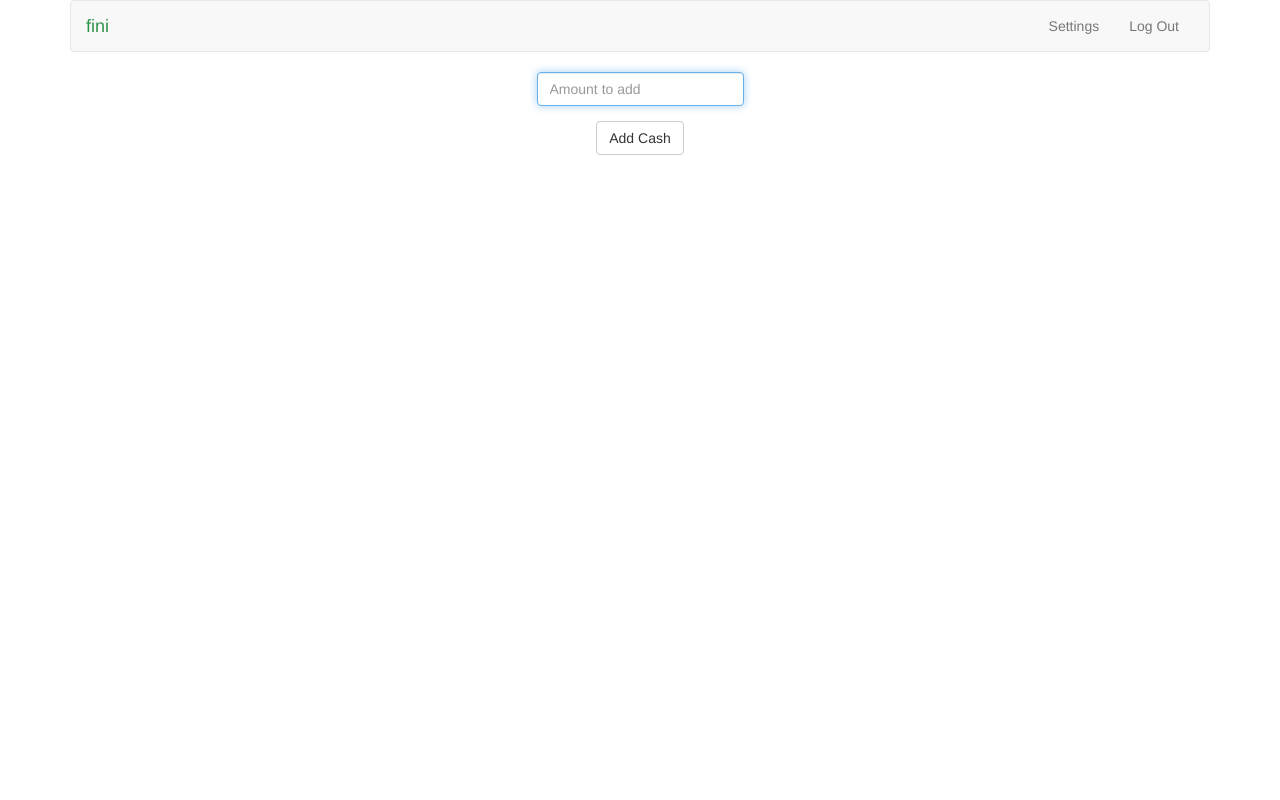
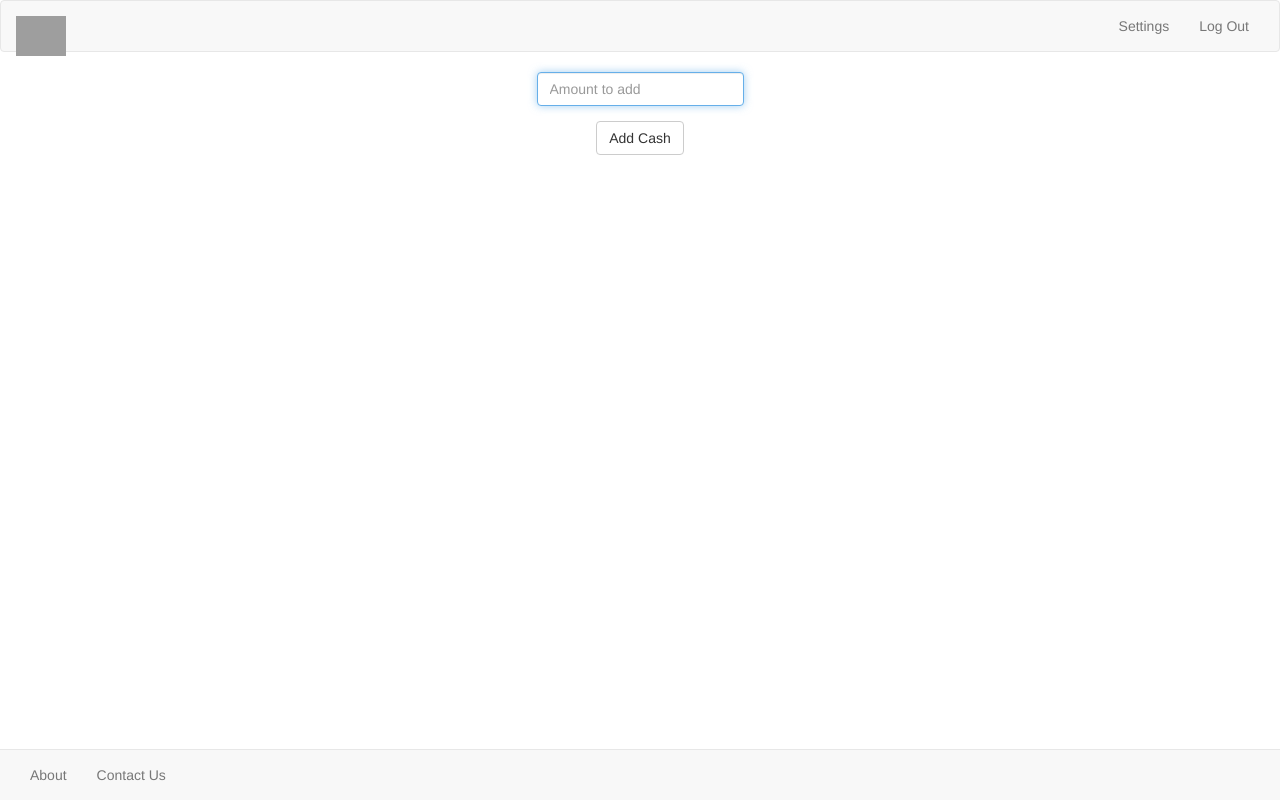
Before and after one commit to gzgracez/fini, a Flask app: page /addcash in a window 1280 px wide. Run offline with Flask 2, Linux system fonts and the light colour scheme; a user stored in the database is signed in; some libraries are stand-ins or nearby versions; grey boxes are pictures that could not be loaded.

Commit message:
added footer navbar

```diff
--- a/static/styles.css
+++ b/static/styles.css
@@ -4,11 +4,6 @@
     margin-left: auto;
     margin-right: auto;
     text-align: center;
-}
-
-.navbar-default .navbar-brand .green
-{
-    color: #2e944b;
 }
 
 main .form-control
--- a/templates/layout.html
+++ b/templates/layout.html
@@ -6,6 +6,8 @@
 
     <!-- documentation at http://getbootstrap.com/, alternative themes at https://www.bootstrapcdn.com/bootswatch/ -->
     <link href="https://maxcdn.bootstrapcdn.com/bootswatch/3.3.7/paper/bootstrap.min.css" rel="stylesheet"/>
+
+    <link href='http://fonts.googleapis.com/css?family=Oswald:400,300,700' rel='stylesheet' type='text/css'>
 
     <link href="{{ url_for('static', filename='styles.css') }}" rel="stylesheet"/>
 
@@ -21,9 +23,6 @@
     </head>
 
     <body>
-
-        <div class="container">
-
         <nav class="navbar navbar-default">
             <div class="container-fluid">
                 <div class="navbar-header">
@@ -33,7 +32,7 @@
                         <span class="icon-bar"></span>
                         <span class="icon-bar"></span>
                     </button>
-                        <a class="navbar-brand" href="{{ url_for('index') }}"><span class="green">fini</span></a>
+                    <a class="navbar-brand" href="{{ url_for('index') }}"><img src="http://vignette2.wikia.nocookie.net/pokemon/images/b/b1/025Pikachu_XY_anime_3.png/revision/latest?cb=20140902050035" style="width:50px;height:40px;"></a>
                 </div>
                 <div class="collapse navbar-collapse" id="navbar">
                     {% if session.user_id %}
@@ -65,11 +64,30 @@
             </header>
         {% endif %}
 
+        <div class="container">
             <main>
                 {% block main %}{% endblock %}
             </main>
+        </div>
 
+        <nav class="navbar navbar-default navbar-fixed-bottom navbar-left navbar-bottom">
+            <div class="container-fluid">
+                <div class="navbar-header">
+                    <button aria-expanded="false" class="pull-left navbar-toggle collapsed" data-target="#bottom" data-toggle="collapse" type="button">
+                        <span class="sr-only">Toggle navigation</span>
+                        <span class="icon-bar"></span>
+                        <span class="icon-bar"></span>
+                        <span class="icon-bar"></span>
+                    </button>
                 </div>
+                <div class="collapse navbar-collapse" id="bottom">
+                        <ul class="nav navbar-nav navbar-left">
+                            <li><a href="{{ url_for('buy') }}">About</a></li>
+                            <li><a href="{{ url_for('logout') }}">Contact Us</a></li>
+                        </ul>
+                </div>
+            </div>
+        </nav>
 
     </body>
 
```
Lines whose indentation alone changed are shown as unchanged.
